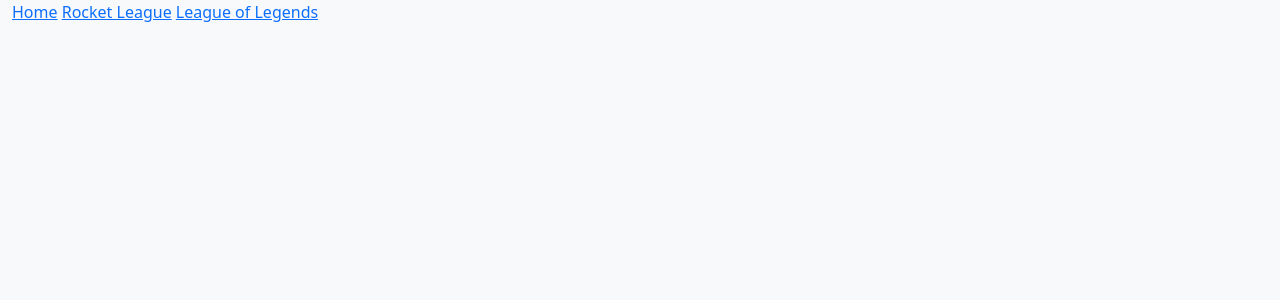
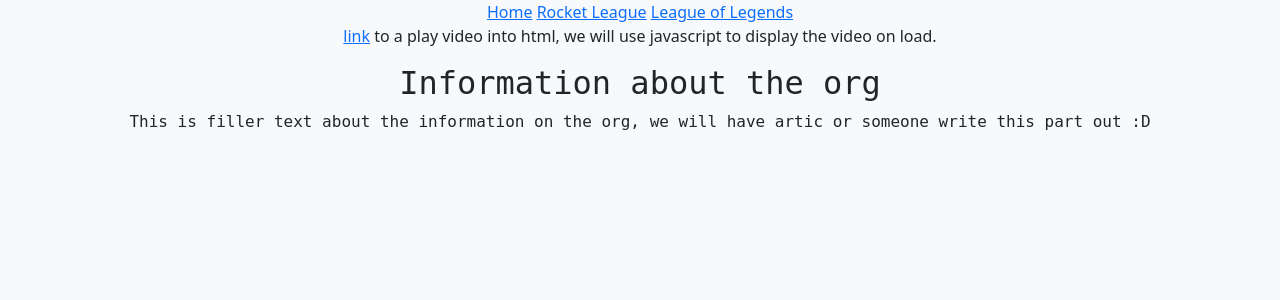
Before and after one commit to Joseph-M-Newman/Esports-CSIS-Project, a Flask app: page / in a window 1280 px wide. Shown: the top 300 px of the page. Run offline with Flask 2, Linux system fonts and the light colour scheme; some libraries are stand-ins or nearby versions.

Commit message:
Added new CSS routing, removed not needed code to Server.py,  and removed a file that shouldn't have been inside
Added new CSS routing, removed not needed code to Server.py,  and removed a file that shouldn't have been inside

```diff
--- /dev/null
+++ b/public/css/nav.css
@@ -0,0 +1,10 @@
+.VodClip{
+    text-align: center;
+}
+#NavBar {
+    text-align: center;
+}
+#Info{
+    text-align: center;
+    font-family: monospace;
+}
--- a/public/css/style.css
+++ b/public/css/style.css
@@ -0,0 +1,4 @@
+nav {
+    text-align: right;
+    color:magenta;
+}
--- a/server.py
+++ b/server.py
@@ -4,7 +4,6 @@ from flask import Flask, request, render_template
 import flask
 
 app = Flask(__name__, static_folder="public", static_url_path="")
-app.permanent_session_lifetime = timedelta(minutes=5)
 
 @app.route("/")
 def home():
@@ -17,6 +16,7 @@ def RocketLeague():
 @app.route("/LeagueofLegends")
 def League():
     return flask.render_template("LeagueofLegends.html")
+
 # === run the server == default port localhost:5000 === (put on heroku to use site live)
 if __name__ == "__main__":
     app.run(debug=True)
--- a/templates/index.html
+++ b/templates/index.html
@@ -7,7 +7,15 @@
 	{% block nav %} {{super()}} {% endblock %}
     {% block content %}
     <div class="GameContent">
+        <div class="VodClip">
+            <p><a href="https://flashphoner.com/embedding-capture-vod-from-file-to-html-page">link</a> to a play video into html, we will use javascript to display the video on
+                load. </p>
+        </div>
 
+        <div id="Info">
+            <h2 id="Header2">Information about the org</h2>
+            <p>This is filler text about the information on the org, we will have artic or someone write this part out :D</p>
+        </div>
     </div>
 
 
--- a/templates/layouts/layout.html
+++ b/templates/layouts/layout.html
@@ -3,7 +3,7 @@
 	<head>
 		<meta charset="utf-8" />
 		<title>CodeName Ball Chaser</title>
-		<link rel="stylesheet" href="{{ url_for('static',filename='css/nav.css') }}" />
+		<link rel="stylesheet" href="{{ url_for('static',filename='css/nav.css') }}"/>
 		<!-- jQuery -->
 		<script src="https://cdnjs.cloudflare.com/ajax/libs/jquery/3.6.0/jquery.min.js"></script>
 		<!-- Bootstrap CSS -->
@@ -16,9 +16,11 @@
 	</head>
 	<body class="bg-light">
 		<div class="container-fluid">
+			<div id="NavBar">
 			<a href='/'>Home</a>
 			<a href='/RocketLeague'>Rocket League</a>
 			<a href='/LeagueofLegends'>League of Legends</a>
+			</div>
 		{% block content %} {% endblock %}
 		</div>
 	</body>
```
Also changed, not shown: public/img/raka.jpg (deleted).
